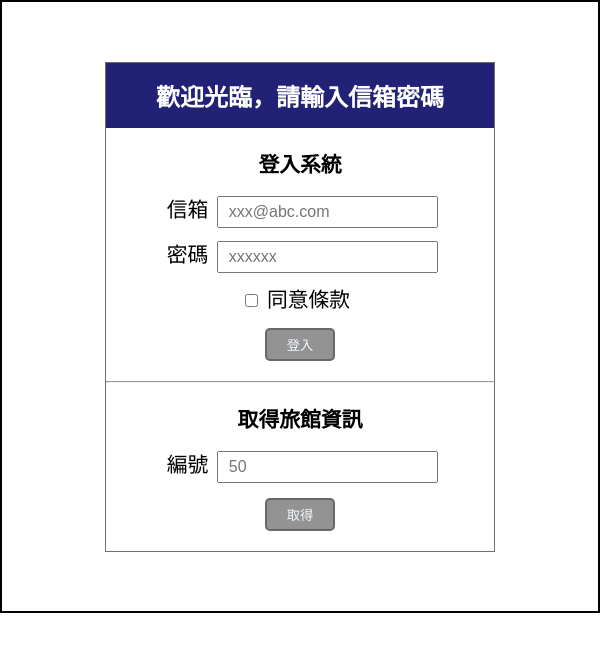
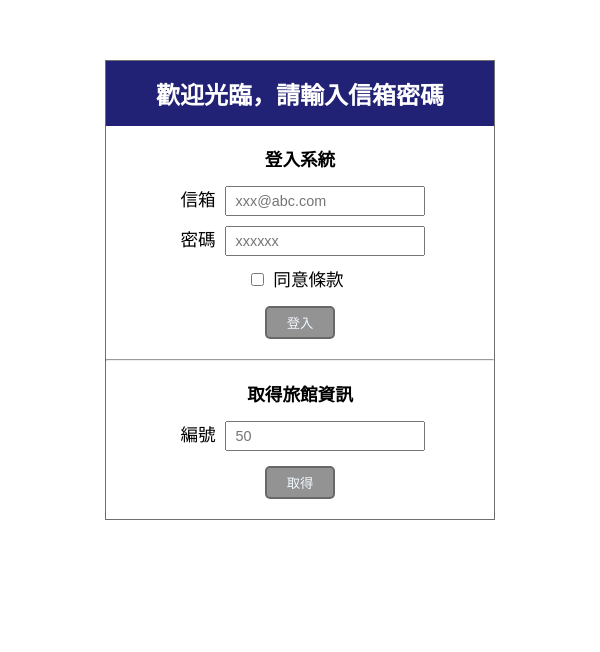
Before and after one commit to Jung117/stage1, a FastAPI app: page / in a window 600 px wide. Shown: the top 652 px of the page. Run offline with FastAPI, Linux system fonts and the light colour scheme.

Commit message:
Update font size

```diff
--- a/week4/static/css/style.css
+++ b/week4/static/css/style.css
@@ -14,7 +14,6 @@ body {
     flex-direction: column;
     justify-items: center;
     align-items: center;
-    border: solid 2px black;
 }
 
 .formBlock {
@@ -23,7 +22,7 @@ body {
 }
 
 h1 {
-    font-size: 2rem;
+    font-size: 1.8rem;
     background-color: rgba(9, 9, 103, 0.9);
     color: white;
     text-align: center;
@@ -76,7 +75,15 @@ input {
 /* Medium screen size */
 @media (min-width: 600px) and (max-width: 1199px) {
     h1 {
-        font-size: 1.8rem;
+        font-size: 1.7rem;
+    }
+
+    h3, label {
+        font-size: 1.2rem;
+    }
+
+    input {
+        font-size: 1.1rem;
     }
 }
 
@@ -87,4 +94,12 @@ input {
     h1 {
         font-size: 1.5rem;
     }
+
+    h3, label {
+        font-size: 1.1rem;
+    }
+
+    input {
+        font-size: 0.9rem;
+    }
 }
```
